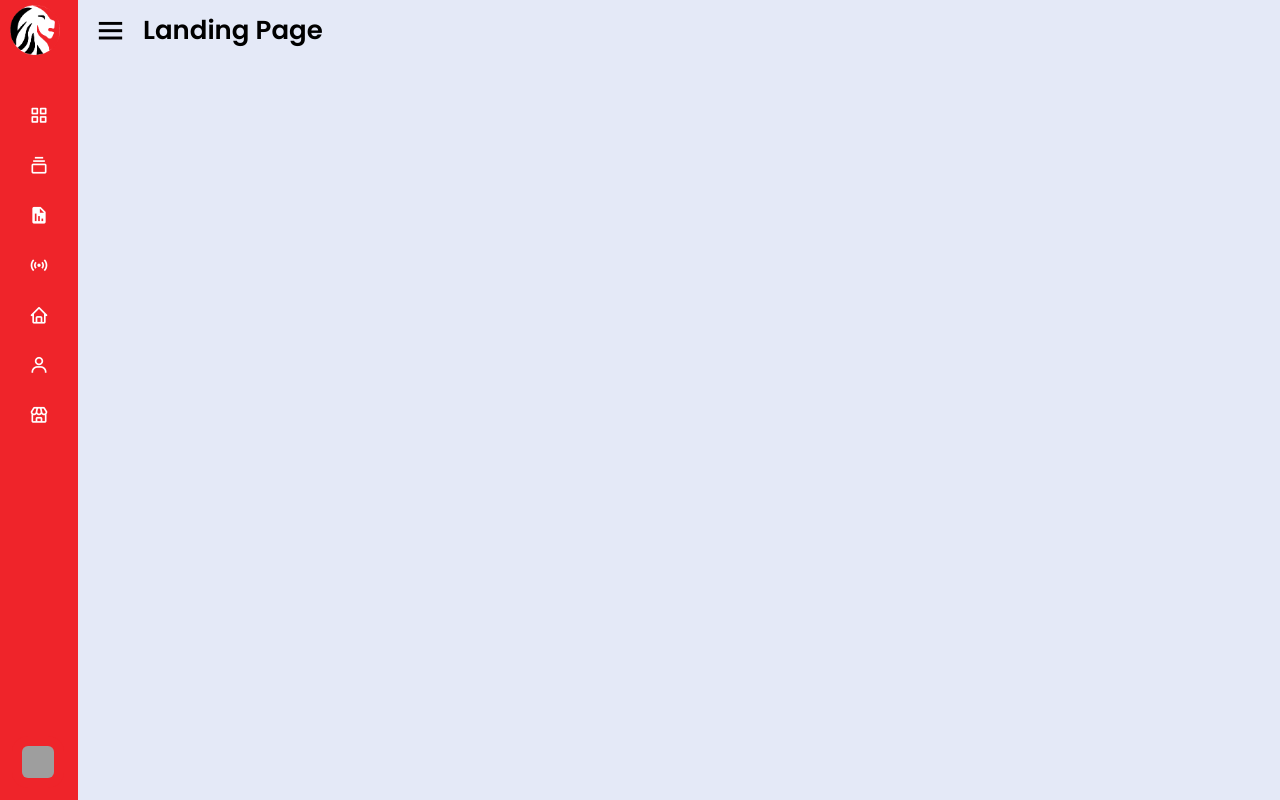
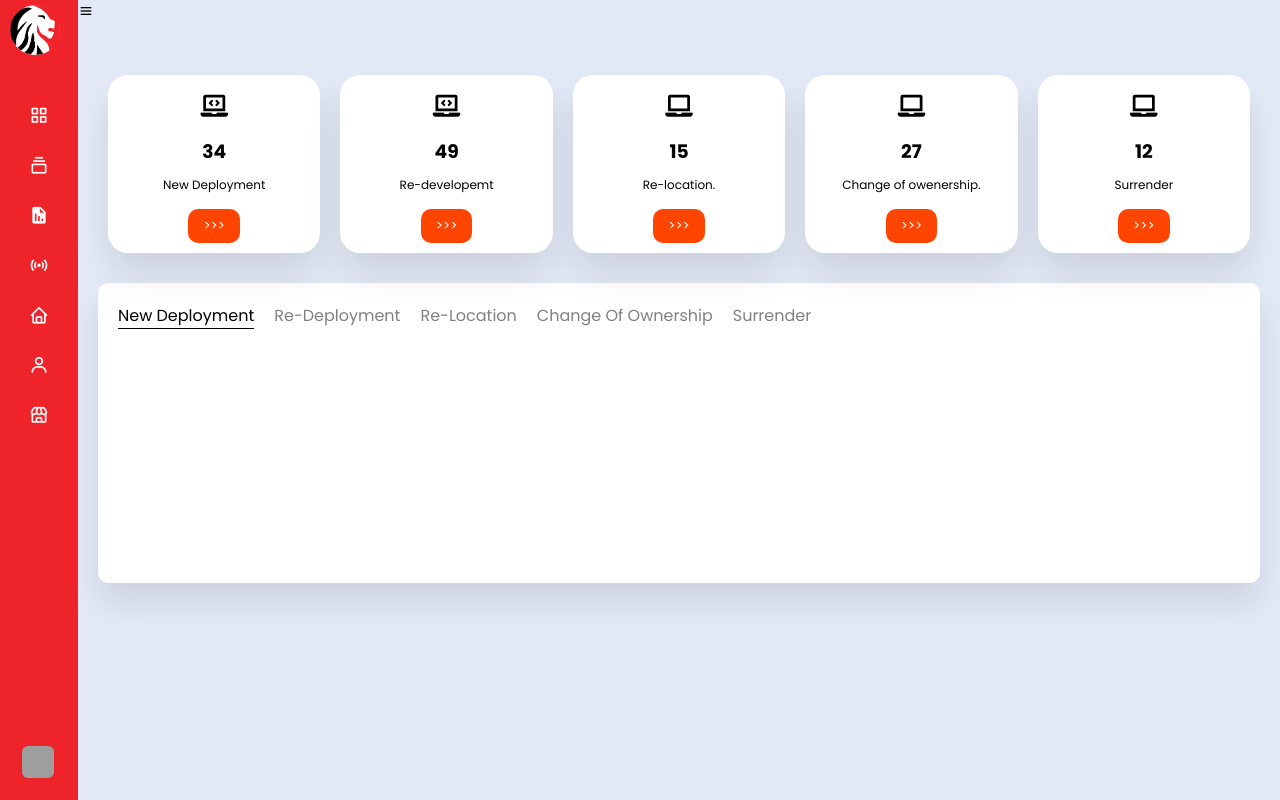
Before and after one commit to Gilmorecollins/KRA-AMS, a PHP site: page /.nav/sidenav.html in a window 1280 px wide. Run offline with PHP 8.4, Linux system fonts and the light colour scheme; grey boxes are pictures that could not be loaded.

Commit message:
Landing page design for the essence of UI Guide

```diff
--- a/.nav/sidenav.html
+++ b/.nav/sidenav.html
@@ -129,9 +129,83 @@
 </ul>
   </div>
   <section class="home-section">
-    <div class="home-content">
+    <!-- <div class="home-content"> -->
       <i class='bx bx-menu' ></i>
-      <span class="text">Landing Page</span>
+      <!-- <span class="text">Landing Page</span> -->
+
+
+
+
+      <!-- Landing page html -->
+      <!DOCTYPE html>
+<html lang="en">
+<head>
+  <meta charset="UTF-8" />
+  <title></title>
+  <link rel="stylesheet" href="style.css" />
+  <!-- Font Awesome Cdn Link -->
+  <link rel="stylesheet" href="https://cdnjs.cloudflare.com/ajax/libs/font-awesome/5.15.4/css/all.min.css"/>
+</head>
+<body>
+    <section class="main">
+
+      <div class="main-skills">
+        <div class="card">
+            <i class="fas fa-laptop-code"></i>
+            <h3>34</h3>
+            <p>New Deployment</p>
+            <button>>>></button>
+          </div>
+        <div class="card">
+          <i class="fas fa-laptop-code"></i>
+          <h3>49</h3>
+          <p>Re-developemt</p>
+          <button>>>></button>
+        </div>
+        <div class="card">
+          <i class="fas fa-laptop"></i>
+          <h3>15</h3>
+          <p>Re-location.</p>
+          <button>>>></button>
+        </div>
+        <div class="card">
+          <i class="fas fa-laptop"></i>
+          <h3>27</h3>
+          <p>Change of owenership.</p>
+          <button>>>></button>
+        </div>
+        <div class="card">
+          <i class="fas fa-laptop"></i>
+          <h3>12</h3>
+          <p>Surrender</p>
+          <button>>>></button>
+        </div>
+      </div>
+
+      <section class="main-course">
+        <div class="course-box">
+          <ul>
+            <li class="active">New Deployment</li>
+            <li>Re-deployment</li>
+            <li>Re-Location</li>
+            <li>Change of ownership</li>
+            <li>Surrender</li>
+          </ul>
+         <!-- add users list here -->
+            </div>
+          </div>
+        </div>
+      </section>
+    </section>
+  </div>
+</body>
+</html>
+
+
+
+      <!-- End of landing page html -->
+
+
     </div>
   </section>
   <script>
--- a/.nav/style1.css
+++ b/.nav/style1.css
@@ -260,3 +260,142 @@
     left: 0;
   }
 }
+
+/* Landing page css */
+/*  import google fonts */
+@import url("https://fonts.googleapis.com/css2?family=Poppins:wght@400;500;600;700");
+*{
+  margin: 0;
+  padding: 0;
+  outline: none;
+  border: none;
+  text-decoration: none;
+  box-sizing: border-box;
+  font-family: "Poppins", sans-serif;
+}
+body{
+  background: #dfe9f5;
+}
+.container{
+  display: flex;
+}
+/* Main Section */
+.main{
+  position: relative;
+  padding: 20px;
+  width: 100%;
+}
+.main-top{
+  display: flex;
+  width: 100%;
+}
+.main-top i{
+  position: absolute;
+  right: 0;
+  margin: 10px 30px;
+  color: rgb(110, 109, 109);
+  cursor: pointer;
+}
+.main-skills{
+  display: flex;
+  margin-top: 20px;
+}
+.main-skills .card{
+  width: 25%;
+  margin: 10px;
+  background: #fff;
+  text-align: center;
+  border-radius: 20px;
+  padding: 10px;
+  box-shadow: 0 20px 35px rgba(0, 0, 0, 0.1);
+}
+.main-skills .card h3{
+  margin: 10px;
+  text-transform: capitalize;
+}
+.main-skills .card p{
+  font-size: 12px;
+}
+.main-skills .card button{
+  background: orangered;
+  color: #fff;
+  padding: 7px 15px;
+  border-radius: 10px;
+  margin-top: 15px;
+  cursor: pointer;
+}
+.main-skills .card button:hover{
+  background: rgba(223, 70, 15, 0.856);
+}
+.main-skills .card i{
+  font-size: 22px;
+  padding: 10px;
+}
+
+/* Courses */
+.main-course{
+  margin-top:20px ;
+  text-transform: capitalize;
+}
+.course-box{
+  width: 100%;
+  height: 300px;
+  padding: 10px 10px 30px 10px;
+  margin-top: 10px;
+  background: #fff;
+  border-radius: 10px;
+  box-shadow: 0 20px 35px rgba(0, 0, 0, 0.1);
+}
+.course-box ul{
+  list-style: none;
+  display: flex;
+}
+.course-box ul li{
+  margin: 10px;
+  color: gray;
+  cursor: pointer;
+}
+.course-box ul .active{
+  color: #000;
+  border-bottom: 1px solid #000;
+}
+.course-box .course{
+  display: flex;
+}
+.box{
+  width: 33%;
+  padding: 10px;
+  margin: 10px;
+  border-radius: 10px;
+  background: rgb(235, 233, 233);
+  box-shadow: 0 20px 35px rgba(0, 0, 0, 0.1);
+}
+.box p{
+  font-size: 12px;
+  margin-top: 5px;
+}
+.box button{
+  background: #000;
+  color: #fff;
+  padding: 7px 10px;
+  border-radius: 10px;
+  margin-top: 3rem;
+  cursor: pointer;
+}
+.box button:hover{
+  background: rgba(0, 0, 0, 0.842);
+}
+.box i{
+  font-size: 7rem;
+  float: right;
+  margin: -20px 20px 20px 0;
+}
+.html{
+  color: rgb(25, 94, 54);
+}
+.css{
+  color: rgb(104, 179, 35);
+}
+.js{
+  color: rgb(28, 98, 179);
+}
--- a/index.html
+++ b/index.html
@@ -6,7 +6,6 @@
 </head>
 <body>
   <header>
-  <!-- Test -->
 <div class="logo">
   <img src="photo/p1.jpg" alt="Logo">
     <h1>KENYA REVENUE AUTHORITY</h1>
--- a/style.css
+++ b/style.css
@@ -93,3 +93,5 @@ left: 0;
 bottom: 0;
 width: 100%;
 }
+
+/* Landing page css */
```
